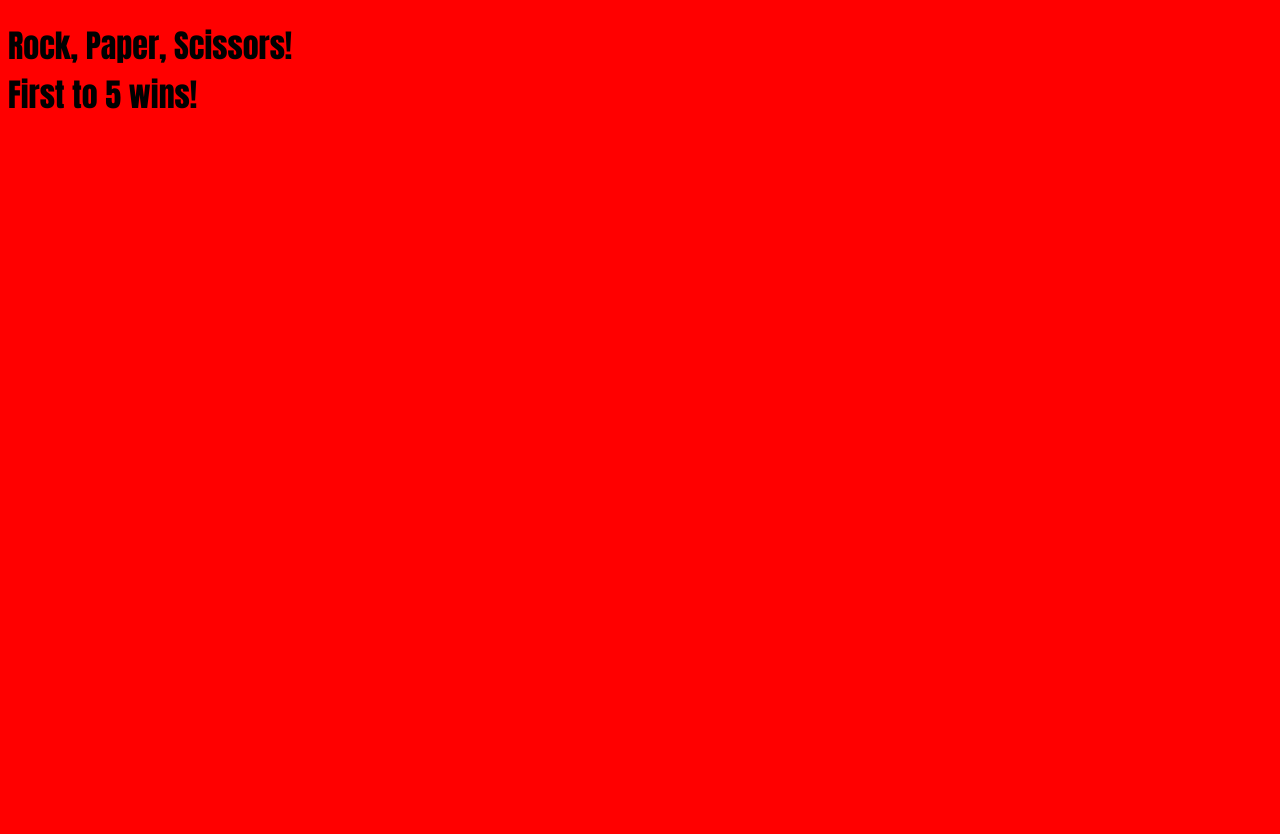
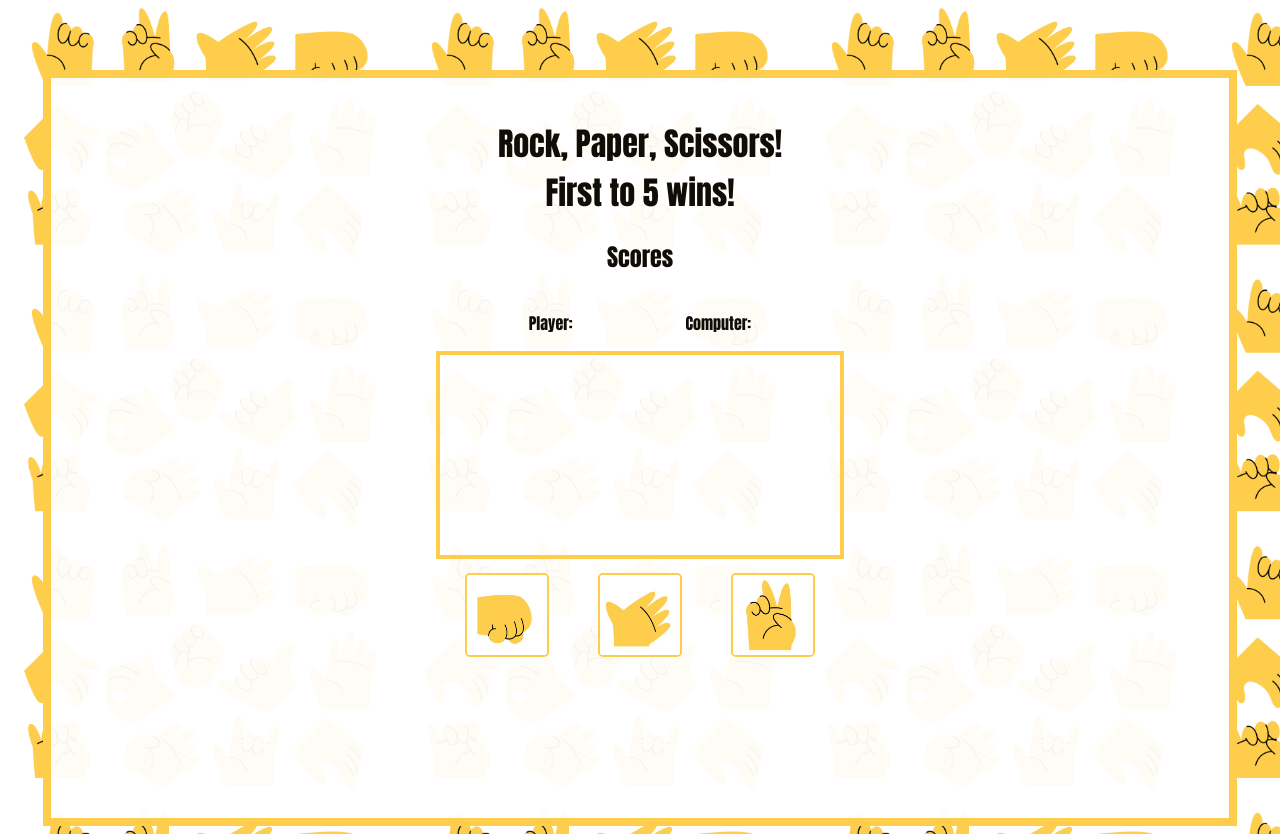
Before and after one commit to rezha4/RockPaperScissor, a plain HTML site: page index.html in a window 1280 px wide. Before the commit the page ends 800 px from the top, so only its background shows below. Drawn offline with Linux system fonts and the light colour scheme.

Commit message:
Finished the look of the page
finished most of the css & html, adding img.
overall happy with the outcome. next is js...

```diff
--- a/index.html
+++ b/index.html
@@ -8,10 +8,25 @@
     <script src="./script.js"></script>
 </head>
 <body>
-    <div>
-        <h1>Rock, Paper, Scissors!
-            <br>First to 5 wins!
-        </h1>
+    <div class="background">
+        <div class="heading">
+            <h1>Rock, Paper, Scissors!
+                <br>First to 5 wins!
+            </h1>
+            <h2>Scores</h2>
+        </div>
+        <div class="scores">
+            <p>Player: </p>
+            <p>Computer: </p>
+        </div>
+        <div class="arena">
+
+        </div>
+        <div class="buttons">
+            <div id="rock"><img src="./img/rock.jpg" alt="rock"></div>
+            <div id="paper"><img src="./img/paper.jpg" alt="paper"></div>
+            <div id="scissor"><img src="./img/scissor.jpg" alt="scissor"></div>
+        </div>
     </div>
 </body>
 </html>
--- a/styles.css
+++ b/styles.css
@@ -1,4 +1,58 @@
 * {
     font-family: Impact, Haettenschweiler, 'Arial Narrow Bold', sans-serif;
-    background-color: red;
+    color: #100d06;
+    border: 0px solid;
 }
+
+body {
+    background-image: url("./img/bg.jpg");
+    background-size: 400px auto;
+}
+
+.background {
+    background-color: rgb(255, 255, 255, .95);
+    border: 8px solid #fecd4c;
+    width: 90%;
+    height: 700px;
+    margin: 70px auto 0px auto;
+    padding: 20px
+}
+
+.heading {
+    text-align: center;
+}
+
+.scores {
+    width: 400px;
+    margin: auto;
+    display: flex;
+    align-items: center;
+    justify-content: space-evenly;
+    gap: 24px;
+}
+
+.arena {
+    border: 4px solid #fecd4c;
+    height: 200px;
+    width: 400px;
+    margin: 0px auto;
+}
+
+.buttons {
+    display: flex;
+    justify-content: space-evenly;
+    align-items: center;
+    gap: 24px;
+    height: 30px;
+    width: 400px;
+    margin: 20px auto;
+    padding: 24px;
+}
+
+.buttons img {
+    border-radius: 5px;
+    border: 2px solid #fecd4c;
+    width: 80px;
+    height: 80px;
+    padding:
+}
```
Also changed, not shown: img/bg.jpg (added), img/paper.jpg (added), img/rock.jpg (added), img/scissor.jpg (added).
